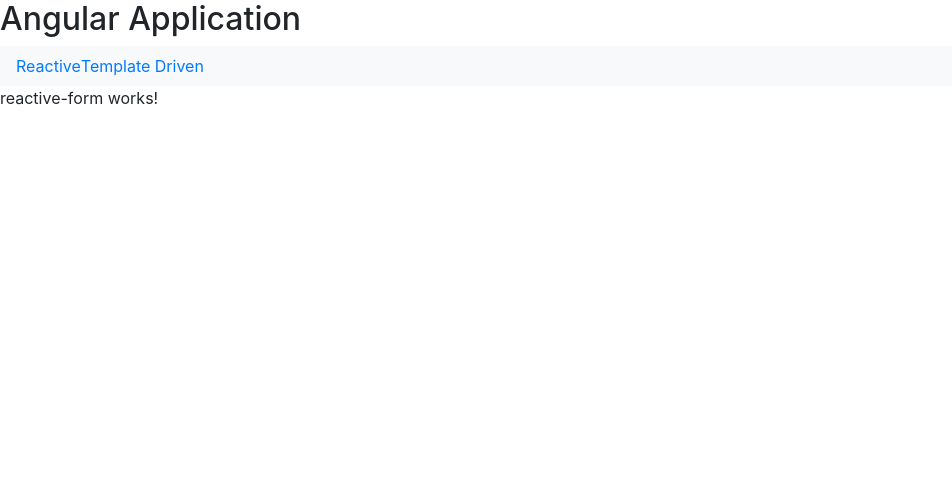
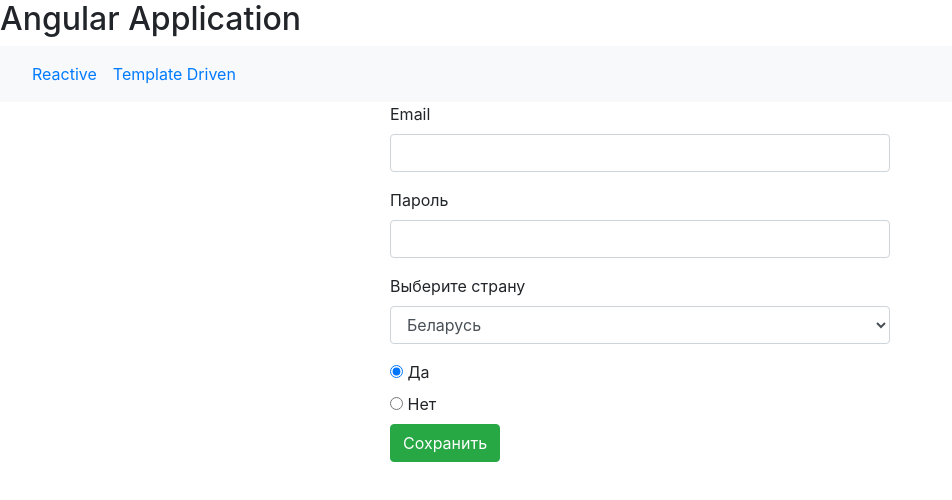
Before and after one commit to greatorangejuice/Juices, an Angular app: page /reactive in a window 1280 px wide. Shown: the top 500 px of the page, without its empty margins (0-952 px from the left). Built offline with nearby package versions, Linux system fonts and the light colour scheme.

Commit message:
add custom validator

```diff
--- a/src/app/app.component.html
+++ b/src/app/app.component.html
@@ -1,6 +1,6 @@
 <header><h2>{{title}}</h2></header>
 <nav class="navbar navbar-expand-lg navbar-light bg-light">
-  <a  routerLink="/reactive">Reactive</a>
-  <a routerLink="/td">Template Driven</a>
+  <a class="nav-link" routerLink="/reactive">Reactive</a>
+  <a class="nav-item" routerLink="/td">Template Driven</a>
 </nav>
 <router-outlet></router-outlet>
--- a/src/app/app.module.ts
+++ b/src/app/app.module.ts
@@ -2,7 +2,7 @@
 import { NgModule } from '@angular/core';
 
 import { AppComponent } from './app.component';
-import {FormsModule} from '@angular/forms';
+import {FormsModule, ReactiveFormsModule} from '@angular/forms';
 import { ReactiveFormComponent } from './reactive-form/reactive-form.component';
 import { AppRoutingModule } from './app-routing.module';
 import { TdFormComponent } from './td-form/td-form.component';
@@ -17,6 +17,7 @@
     BrowserModule,
     FormsModule,
     AppRoutingModule,
+    ReactiveFormsModule,
   ],
   providers: [],
   bootstrap: [AppComponent]
--- a/src/app/reactive-form/reactive-form.component.html
+++ b/src/app/reactive-form/reactive-form.component.html
@@ -1 +1,35 @@
-<p>reactive-form works!</p>
+<div class="col-xs-8 col-xs-offset-2">
+  <form [formGroup]="form" (ngSubmit)="onSubmit()">
+    <div formGroupName="user">
+      <div class="form-group">
+        <label>Email</label>
+        <input type="text" class="form-control" formControlName="email"
+               [ngClass]="{'is-invalid': form.get('user.email').invalid && form.get('user.email').touched}">
+        <p *ngIf="form.get('user.email').invalid && form.get('user.email').touched">Введите корректный email</p>
+      </div>
+      <div class="form-group">
+        <label>Пароль</label>
+        <input type="password" class="form-control" formControlName="pass"
+               [ngClass]="{'is-invalid': form.get('user.pass').invalid && form.get('user.pass').touched}">
+        <p *ngIf="form.get('user.pass').invalid && form.get('user.pass').touched">Пароль не должен быть пустым</p>
+      </div>
+    </div>
+    <div class="form-group">
+      <label>Выберите страну</label>
+      <select class="form-control" formControlName="country">
+        <option value="ru">Россия</option>
+        <option value="by">Беларусь</option>
+        <option value="ua">Украина</option>
+      </select>
+    </div>
+    <div class="radio" *ngFor="let ans of answers" >
+      <label>
+        <input type="radio" [value]="ans.type" name="answer" formControlName="answer"> {{ans.text}}
+      </label>
+    </div>
+    <button
+      class="btn btn-success"
+      type="submit"
+    >Сохранить</button>
+  </form>
+</div>
--- a/src/app/reactive-form/reactive-form.component.ts
+++ b/src/app/reactive-form/reactive-form.component.ts
@@ -1,4 +1,5 @@
-import { Component, OnInit } from '@angular/core';
+import {Component, OnInit} from '@angular/core';
+import {FormControl, FormGroup, Validators} from '@angular/forms';
 
 @Component({
   selector: 'app-reactive-form',
@@ -7,9 +8,37 @@
 })
 export class ReactiveFormComponent implements OnInit {
 
-  constructor() { }
+  answers = [{
+    type: 'yes',
+    text: 'Да'
+  }, {
+    type: 'no',
+    text: 'Нет'
+  }];
 
-  ngOnInit() {
+  form: FormGroup;
+
+  ngOnInit(): void {
+    this.form = new FormGroup({
+      user: new FormGroup({
+        email: new FormControl('', [Validators.required, Validators.email]),
+        pass: new FormControl('', [Validators.required, this.checkLength]),
+      }),
+      country: new FormControl('by'),
+      answer: new FormControl('yes'),
+    });
   }
 
+  onSubmit() {
+    console.log('Submitted!', this.form);
+  }
+  // FIX error object!
+  checkLength(control: FormControl) {
+    if (control.value.lenght <= 4) {
+      return {
+        'lenghtError': true,
+      };
+    }
+    return null;
+  }
 }
```
Also changed, not shown: 2 other files (tests, documents, lock files or other folders).
